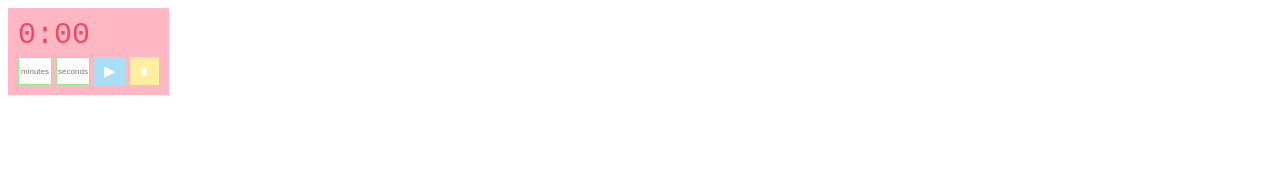
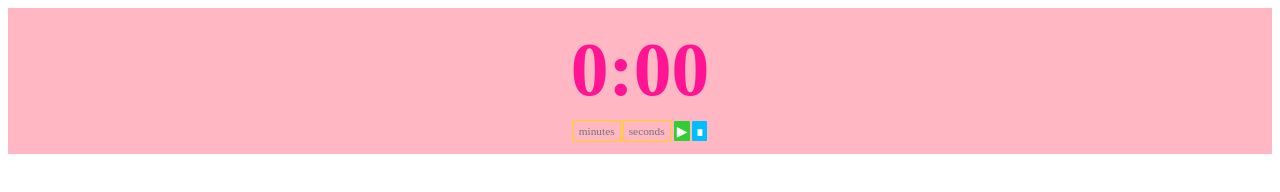
Before and after one commit to ImChierry/Notion-Study-Timers, a plain HTML site: page Shugo-Chara-Timer-main/index.html in a window 1280 px wide. Drawn offline with Linux system fonts and the light colour scheme.

Commit message:
Update index.html

```diff
--- a/Shugo-Chara-Timer-main/index.html
+++ b/Shugo-Chara-Timer-main/index.html
@@ -7,48 +7,50 @@
 
 
   <style>
-    body{
+.section {
+			display: flex;
+      background-color: #ffb7c3;
+			flex-direction: column;
+			align-items: center;
+			justify-content: flex-start;
+			padding: 3mm;
+			overflow: hidden;
     }
-    .section {
-      background-color: #ffb7c3;
-      padding: 10px;
-      width: fit-content;
+    #display {
+			font-size: 20mm;
+			font-weight: bold;
+      font-family: cookie;
+			color: deeppink;
+			margin-top: 2mm;
+			margin-bottom: 2mm;
+		}
+
+.section input {
+      font-size: 3mm;
+        background-color: transparent;
+        font-family: cookie;
+        color: deeppink;
+        text-align: center;
+        border: 0.1mm solid gold;
+        width: 40px;
+        padding: 3px 3px;
+        margin-right: 2px;
+       display: inline-block;
 
     }
-#display{
-  margin-bottom: 5px;
-    font-size: 30px;
-    font-family: monospace;
-    color: #f14965;
-}
-    .section input {
-      font-size: 8px;
-        color: #2D2D32;
-        text-align: center;
-        border: 1px solid lightgreen;
-        width: 30px;
-        padding: 5px 1px;
-        margin-right: 4px;
-       display: inline-block;
-    }
-
     .buttons {
         display: flex;
         flex-direction: row;
     }
 
         .buttons button {
-            margin-right: 4px;
-
-            padding: 5px 10px;
-
-            background-color: #d8d8d8;
-            border: none;
-
+            font-size: 14px;
+			      padding: 2px 3px;
+			      border: none;
             color: white;
-            font-size: 15px;
-
-            cursor: pointer;
+			      border-radius: 1px;
+			      margin: 1px;
+			      cursor: pointer;
             outline: none;
 
             transition: 0.1s;
@@ -60,14 +62,15 @@
 
             .buttons button:last-child {
                 margin-right: 0;
+             color: white;
             }
 
             .buttons button:nth-child(3){
-                background-color: #a9def9;
+                background-color: limegreen;
             }
 
             .buttons button:nth-child(4){
-                background-color: #ffef9f;
+                background-color: deepskyblue;
             }
 
   </style>
```
